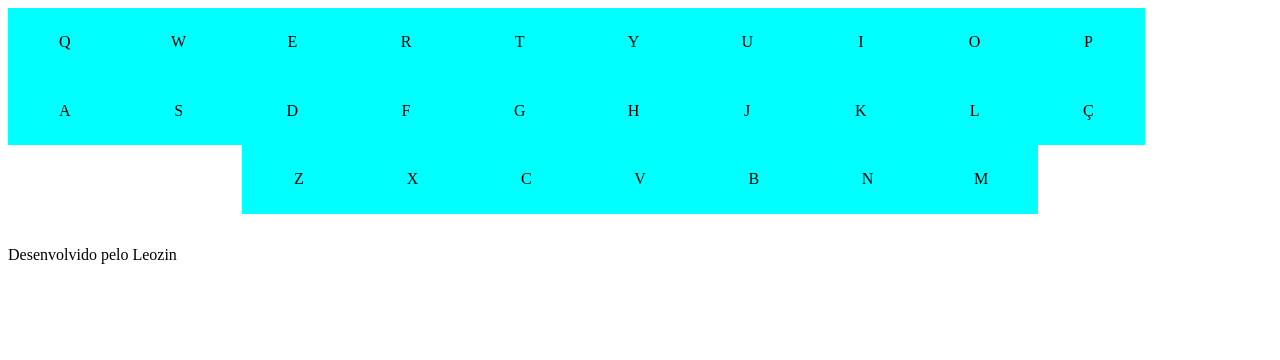
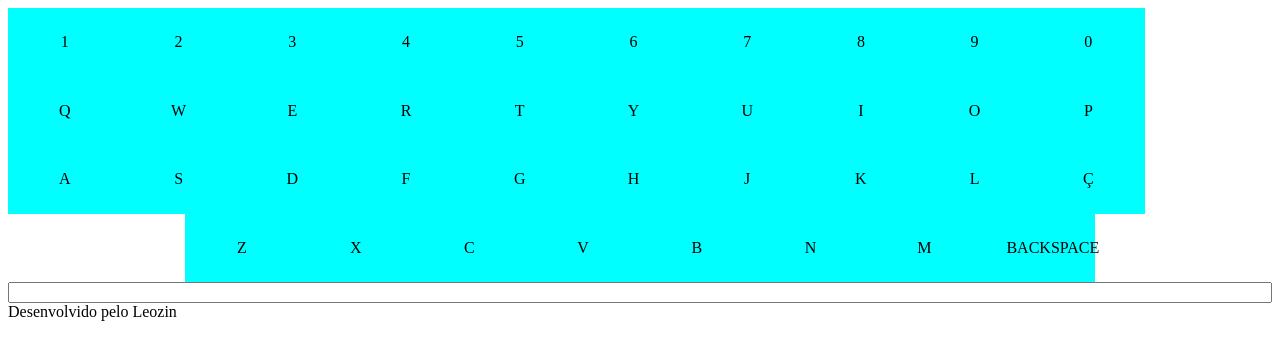
Before and after one commit to leonardosf98/teclado-virtual, a plain HTML site: page index.html in a window 1280 px wide. Drawn offline with Linux system fonts and the light colour scheme.

Commit message:
Teclado virtual funcionando parcialmente

```diff
--- a/index.html
+++ b/index.html
@@ -12,6 +12,18 @@
 <body>
   <header></header>
   <main class="teclado">
+    <section class="fileira-numerica">
+      <div class="tecla" 1>1</div>
+      <div class="tecla" 2>2</div>
+      <div class="tecla" 3>3</div>
+      <div class="tecla" 4>4</div>
+      <div class="tecla" 5>5</div>
+      <div class="tecla" 6>6</div>
+      <div class="tecla" 7>7</div>
+      <div class="tecla" 8>8</div>
+      <div class="tecla" 9>9</div>
+      <div class="tecla" 0>0</div>
+    </section>
     <section class="primeira-fileira">
       <div class="tecla" q>Q</div>
       <div class="tecla" w>W</div>
@@ -44,8 +56,9 @@
       <div class="tecla" t>B</div>
       <div class="tecla" y>N</div>
       <div class="tecla" u>M</div>
+      <div class="funcao" id="backspace"> BACKSPACE</div>
     </section>
-    <p id="respostaTeclado"></p>
+    <input id="respostaTeclado">
     <script defer src="keyboard.js"></script>
   </main>
   <footer>Desenvolvido pelo Leozin</footer>
--- a/keyboard.js
+++ b/keyboard.js
@@ -1,8 +1,16 @@
-const teclas = document.querySelectorAll("tecla");
+const teclas = document.querySelectorAll(".tecla");
 
-teclas.forEach(function(tecla)){
-    tecla.onmousedown = function(){
-    respostaTeclado.textContent = "01";
+teclas.forEach(function (tecla) {
+  tecla.onmousedown = function () {
+    respostaTeclado.value += tecla.textContent;
+    console.log(tecla.textContent);
+  };
+});
+
+const backspace = document.querySelector("#backspace");
+
+backspace.addEventListener("click", deletar);
+function deletar() {
+  let conteudoInput = respostaTeclado.value;
+  backspace.onmousedown = conteudoInput.replace(/.$/, "");
 }
-}
-function es
--- a/style.css
+++ b/style.css
@@ -1,6 +1,7 @@
 body {
   width: 100%vh;
 }
+
 .teclado {
   display: flex;
   flex-direction: column;
@@ -13,19 +14,41 @@ body {
   background-color: aqua;
   user-select: none;
 }
+
+.funcao {
+  width: 5%;
+  height: 5%;
+  padding: 2%;
+  background-color: aqua;
+  user-select: none;
+}
+
 .tecla:hover {
   background-color: rgba(0, 255, 255, 0.514);
 }
+
+.funcao:hover {
+  background-color: rgba(0, 255, 255, 0.514);
+}
+
+.fileira-numerica {
+  display: flex;
+  flex-direction: row;
+  text-align: center;
+}
+
 .primeira-fileira {
   display: flex;
   flex-direction: row;
   text-align: center;
 }
+
 .segunda-fileira {
   display: flex;
   flex-direction: row;
   text-align: center;
 }
+
 .terceira-fileira {
   display: flex;
   flex-direction: row;
```
